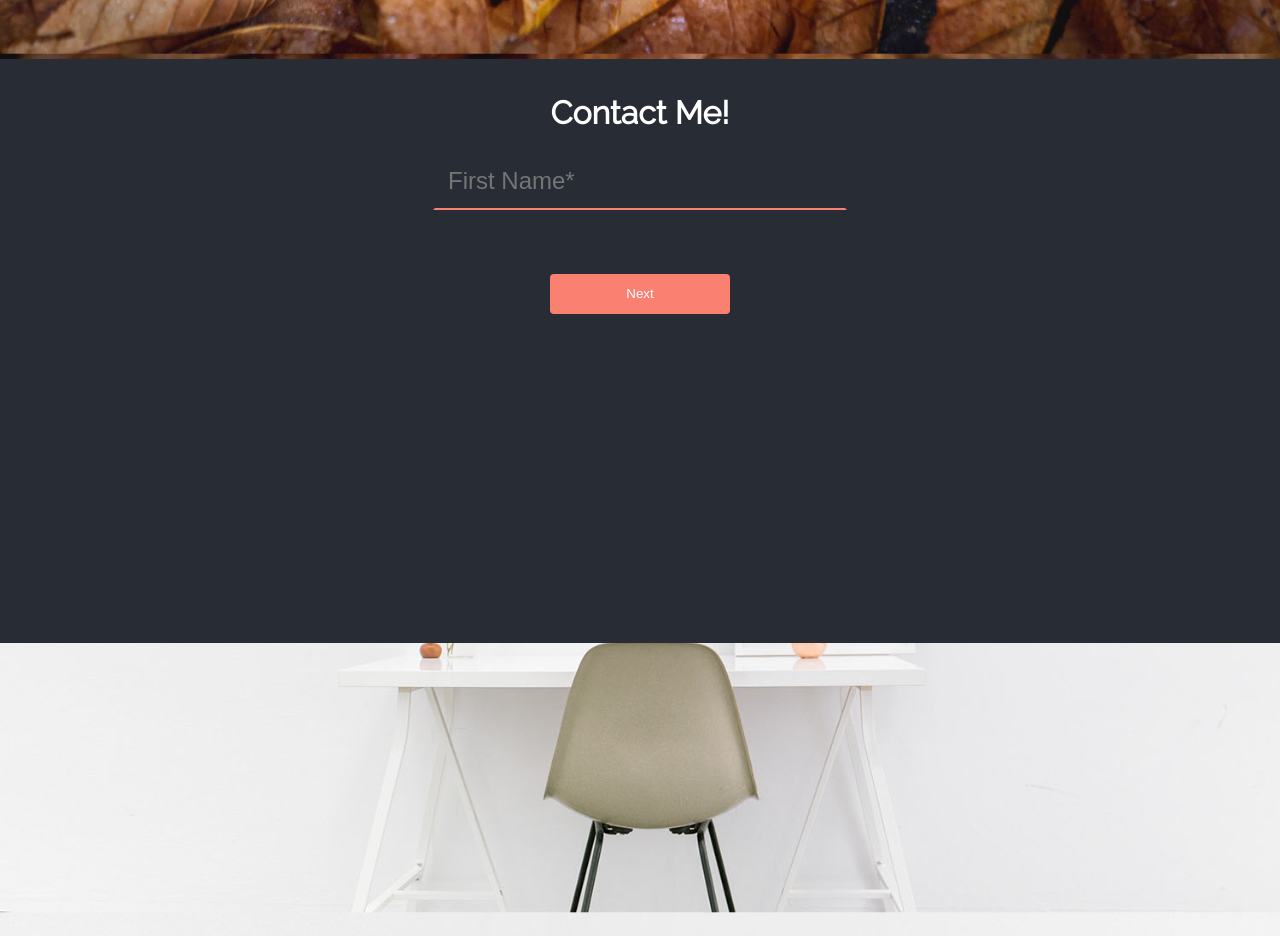
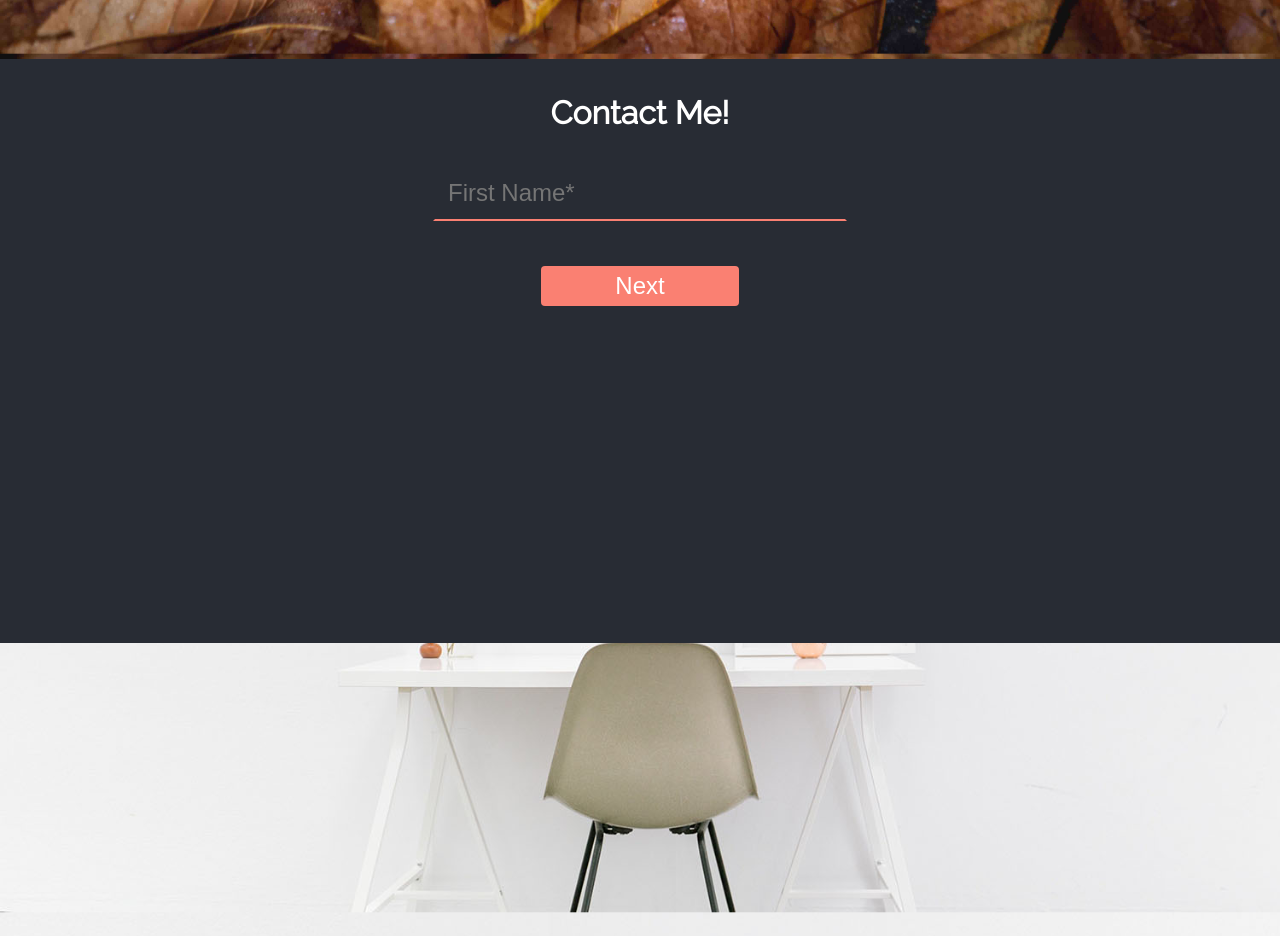
Before and after one commit to SpencerLindemuth/portfolio, a React (Create React App) app: page / in a window 1280 px wide. Shown: the part 5060-5996 px from the top of the page. Built offline with nearby package versions, Linux system fonts and the light colour scheme.

Commit message:
Style text area

```diff
--- a/src/App.css
+++ b/src/App.css
@@ -258,6 +258,18 @@
   height: 65vh;
 }
 
+#message{
+  outline-color: salmon;
+  width: 40%;
+  height: 30vh;
+  text-align: start;
+  padding: 1%;
+  font-size: 1.5em;
+  border-style: none;
+  border-radius: 4px;
+  margin-bottom: 3%;
+}
+
 .contact-input{
   font-size: 1.5em;
   padding: 1%;
@@ -267,17 +279,27 @@
   background-color: transparent;
   color: white;
   width: 30%;
+  margin-top: -1%;
   margin-bottom: 3%;
 }
 
 .next-button{
+  font-size: 1.5em;
+  font-weight: 100;
   color: white;
-  width: 14%;
+  width: 15.5%;
   background-color: salmon;
   border-style: none;
   border-radius: 4px;
   height: 5vh;
-  margin: 2%;
+  margin: .5%;
+}
+
+#error{
+  margin-top: -1%;
+  height: 2vh;
+  font-size: 2vh;
+  color: red;
 }
 
 @keyframes bounce {
--- a/src/Components/ContentComponents/sectionFour.js
+++ b/src/Components/ContentComponents/sectionFour.js
@@ -24,7 +24,8 @@ export default class SectionFour extends React.Component{
     nextClick = () => {
         this.setState({
             currentComponent: this.state.formComponents[this.state.index + 1],
-            index: this.state.index + 1
+            index: this.state.index + 1,
+            error: ""
         })
     }
 
@@ -32,6 +33,7 @@ export default class SectionFour extends React.Component{
         this.setState({
             currentComponent: this.state.formComponents[this.state.index - 1],
             index: this.state.index - 1,
+            error: ""
         })
     }
 
@@ -99,7 +101,7 @@ export default class SectionFour extends React.Component{
             <div className="parallax Four" id="contact-div">
                 <div className="content hidden" id="contact-content">
                     <h1>Contact Me!</h1>
-                    <h4>{this.state.error}</h4>
+                    <h4 id="error">{this.state.error}</h4>
                     <div id="formComponent">
                         {this.state.currentComponent === "FirstName" ? <FirstName next={this.nextClick} handleChange={this.controlField} handleValue={this.state.firstName}/>: null }
                         {this.state.currentComponent === "LastName" ? <LastName next={this.nextClick} prev={this.prevClick} handleChange={this.controlField} handleValue={this.state.lastName}/>: null }
--- a/src/Components/ViewComponents/email.js
+++ b/src/Components/ViewComponents/email.js
@@ -7,7 +7,7 @@ let email = (props) => {
             <input type="text" placeholder="Email Address*" className="contact-input" id="email" value={props.handleValue} onChange={props.handleChange}></input>
             <br />
             <button type="button" className="next-button" onClick={props.prev}>Prev</button>
-            <button type="button" className="next-button" onClick={props.next}>Next -></button>
+            <button type="button" className="next-button" onClick={props.next}>Next</button>
         </div>
     )
 }
--- a/src/Components/ViewComponents/lastName.js
+++ b/src/Components/ViewComponents/lastName.js
@@ -7,7 +7,7 @@ let lastName = (props) => {
             <input type="text" placeholder="Last Name*" className="contact-input" id="lastName" value={props.handleValue} onChange={props.handleChange}></input>
             <br />
             <button type="button" className="next-button" onClick={props.prev}>Prev</button>
-            <button type="button" className="next-button" onClick={props.next}>Next -></button>
+            <button type="button" className="next-button" onClick={props.next}>Next</button>
         </div>
     )
 }
--- a/src/Components/ViewComponents/message.js
+++ b/src/Components/ViewComponents/message.js
@@ -4,7 +4,7 @@ let message = (props) => {
 
     return(
         <div id="firstname-field">
-            <input type="textarea" placeholder="Message" id="message" value={props.handleValue} onChange={props.handleChange}></input>
+            <textarea placeholder="Message" id="message" value={props.handleValue} onChange={props.handleChange}></textarea>
             <br />
             <button type="button" className="next-button" onClick={props.prev}>Prev</button>
             <button type="button" className="next-button" onClick={() => props.submit()}>Submit</button>
--- a/src/Components/ViewComponents/phone.js
+++ b/src/Components/ViewComponents/phone.js
@@ -7,7 +7,7 @@ let phone = (props) => {
             <input type="text" placeholder="Phone Number" className="contact-input" id="phone" value={props.handleValue} onChange={props.handleChange}></input>
             <br />
             <button type="button" className="next-button" onClick={props.prev}>Prev</button>
-            <button type="button" className="next-button" onClick={props.next}>Next -></button>
+            <button type="button" className="next-button" onClick={props.next}>Next</button>
         </div>
     )
 }
```
